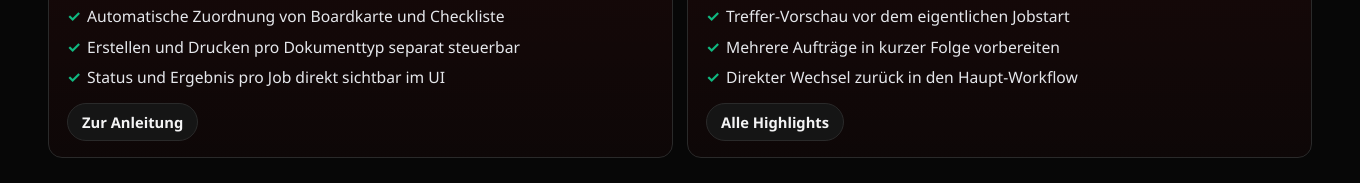
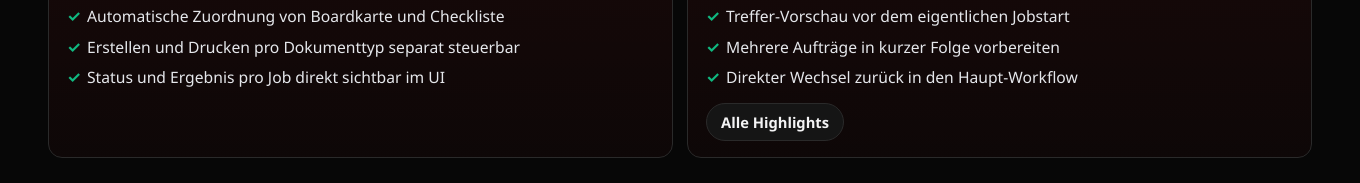
Before and after one commit to SpookyyQ/Scherer-Dokument-Generator-JS-Public, an Electron app: page docs/index.html in a window 1360 px wide. Shown: the part 1840-2023 px from the top of the page. Drawn offline with Linux system fonts and the light colour scheme.

Commit message:
docs: remove feature panel guide button

```diff
--- a/docs/index.html
+++ b/docs/index.html
@@ -108,7 +108,6 @@
             <li>Erstellen und Drucken pro Dokumenttyp separat steuerbar</li>
             <li>Status und Ergebnis pro Job direkt sichtbar im UI</li>
           </ul>
-          <a class="feature-cta" href="#anleitung">Zur Anleitung</a>
         </article>
 
         <article class="feature-panel">
```
